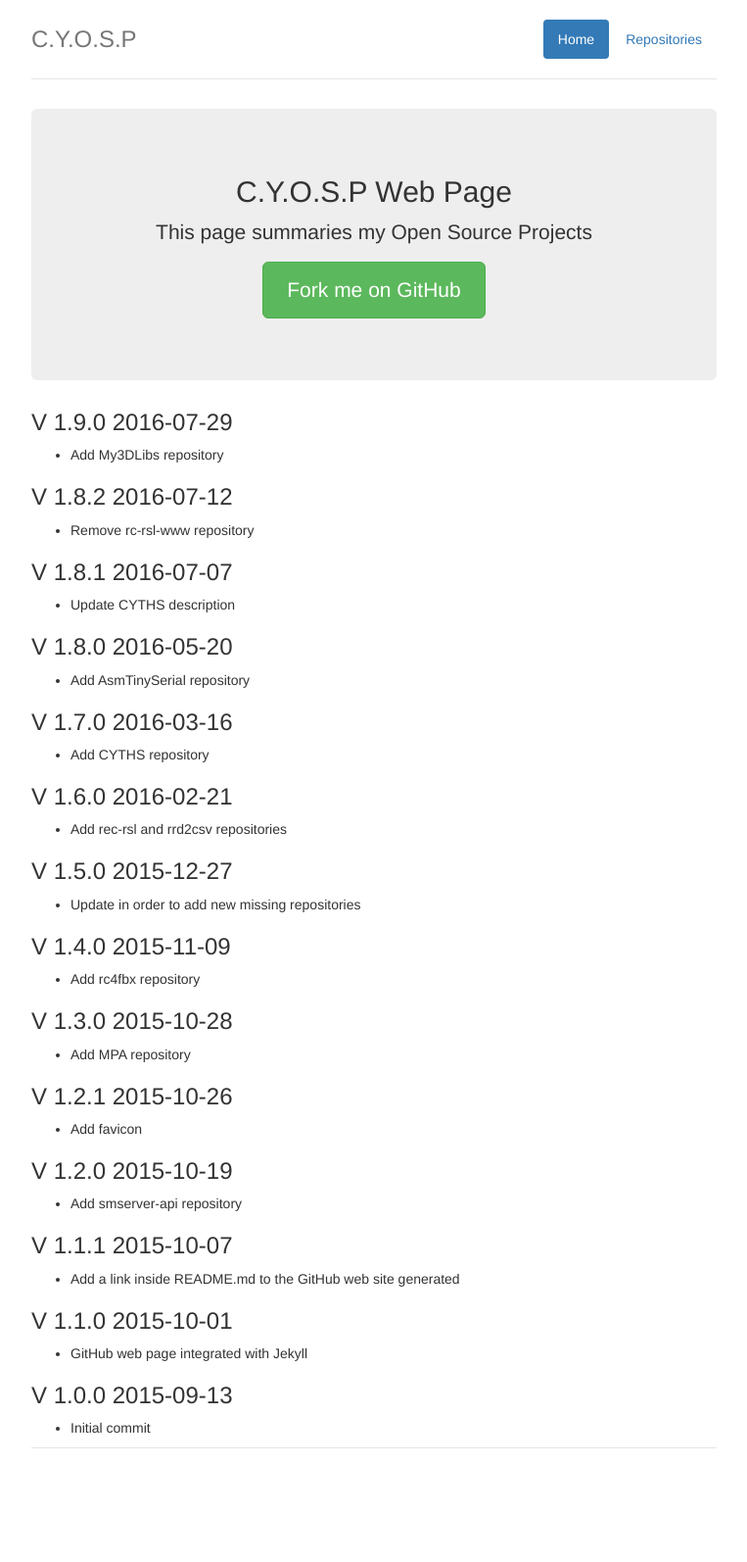
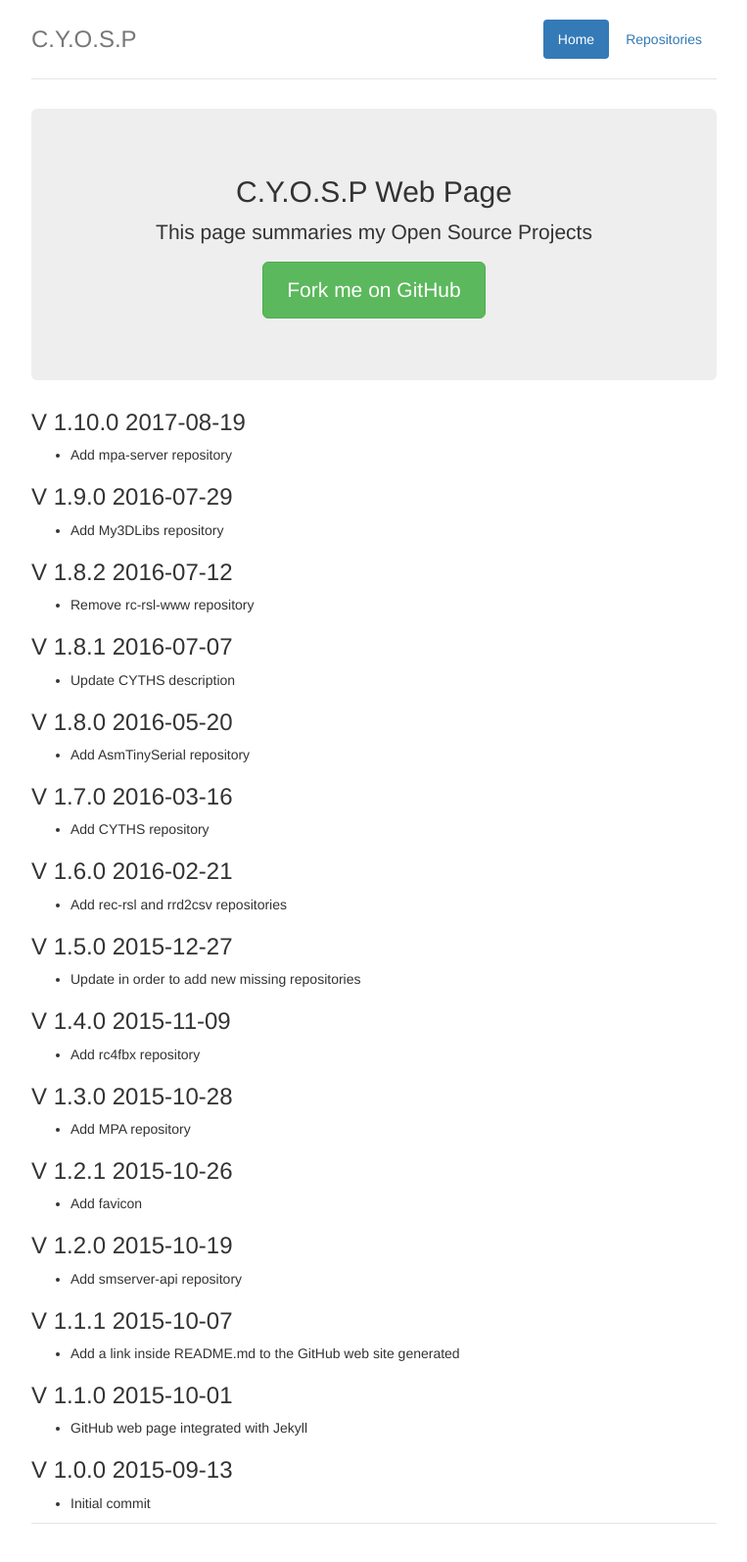
Before and after one commit to cyosp/cyosp.github.io, a Jekyll site: the page built from CHANGES.md, in a window 1280 px wide. Shown: the whole page at 98% size, without its empty margins (258-1021 px from the left). Built offline with Jekyll 4.4.1, drawn with Linux system fonts in a browser that asks for light colours; our own code applies the rules of GitHub Pages for plain Markdown files; before the commit the page ends 1517 px from its top, so only the background shows below that.

Commit message:
Add mpa-server repository

```diff
--- a/CHANGES.md
+++ b/CHANGES.md
@@ -1,3 +1,6 @@
+### V 1.10.0 2017-08-19
+ - Add mpa-server repository
+
 ### V 1.9.0 2016-07-29
  - Add My3DLibs repository
 
```
